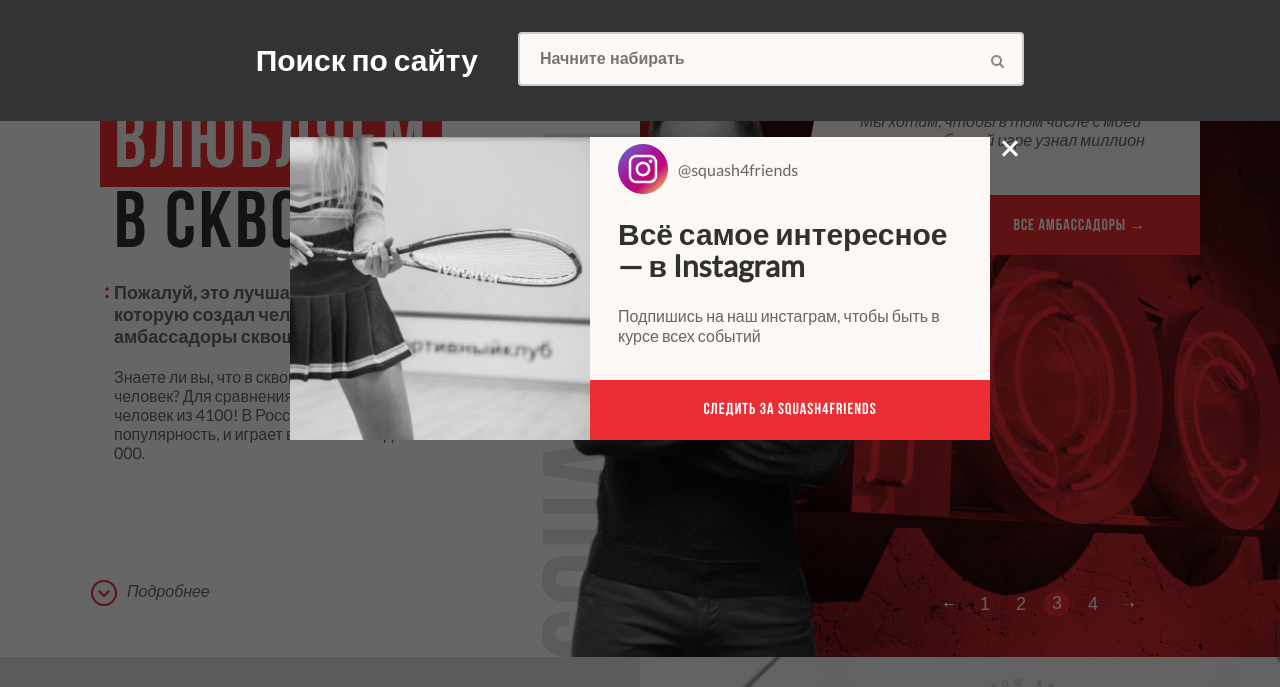
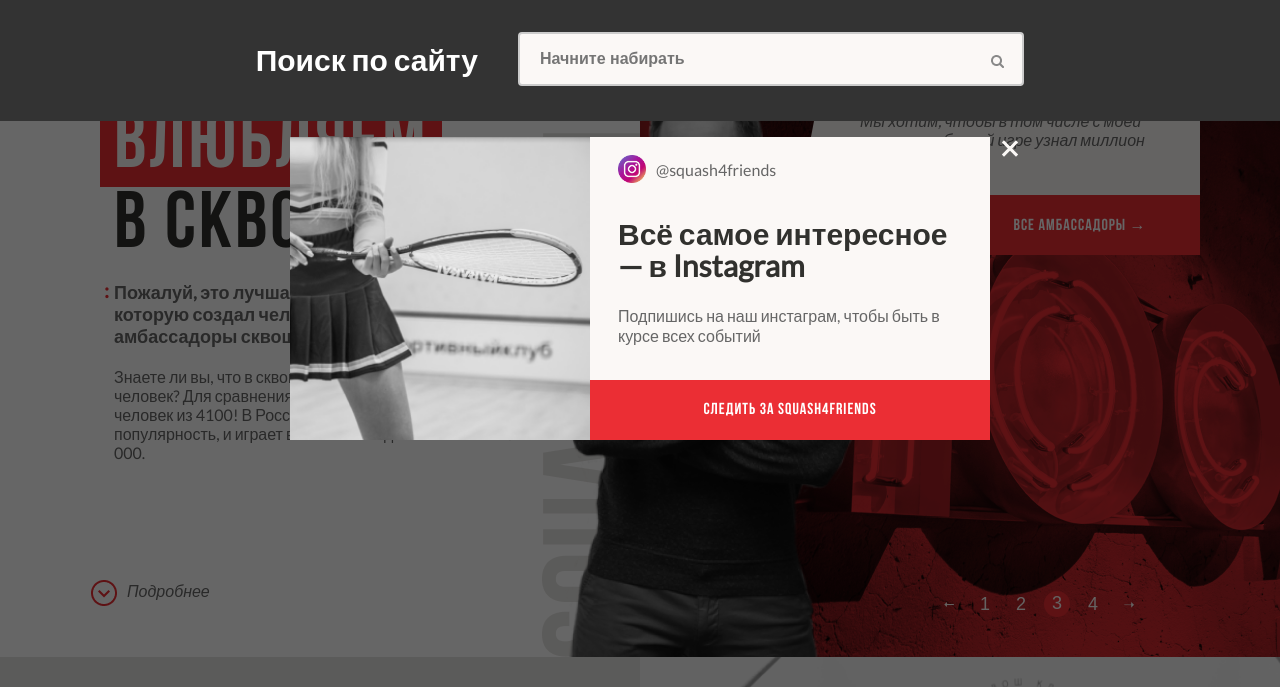
Before and after one commit to mirexdoors/squash4friends, a website built with webpack: page src/index.html in a window 1280 px wide. Both pictures are taken after a click on the picture 1043 px from the left and 20 px from the top of the page. Shown: the part 103-790 px from the top of the page. Built offline with nearby package versions, Linux system fonts and the light colour scheme; a web font is replaced by a local one.

Commit message:
fix img width

```diff
--- a/src/css/style.css
+++ b/src/css/style.css
@@ -1237,6 +1237,7 @@ h1,h2,h3,h4,h5,h6 {
     padding: 0 28px;
 }
 .modalForm__right__subTitle img {
+    width: 28px;
     margin-right: 10px;
 }
 /*breadcrumbs start*/
```
